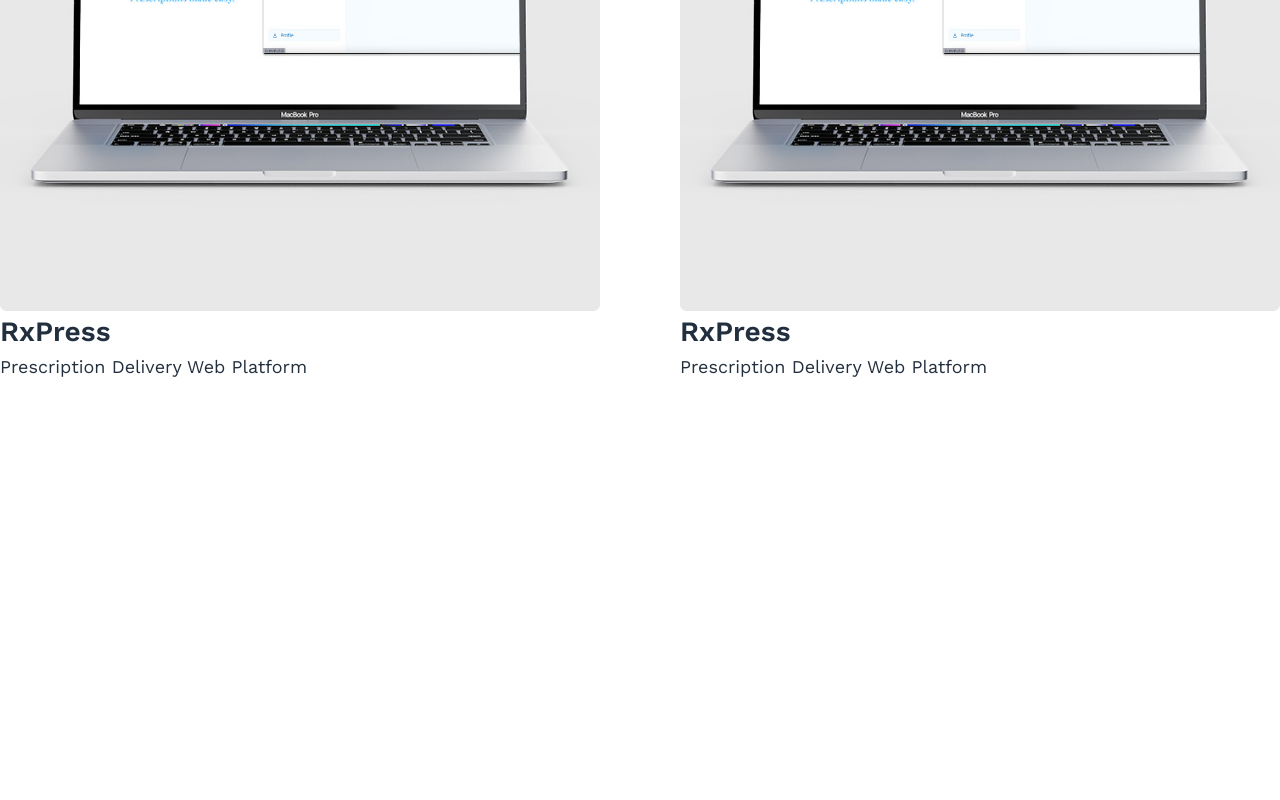
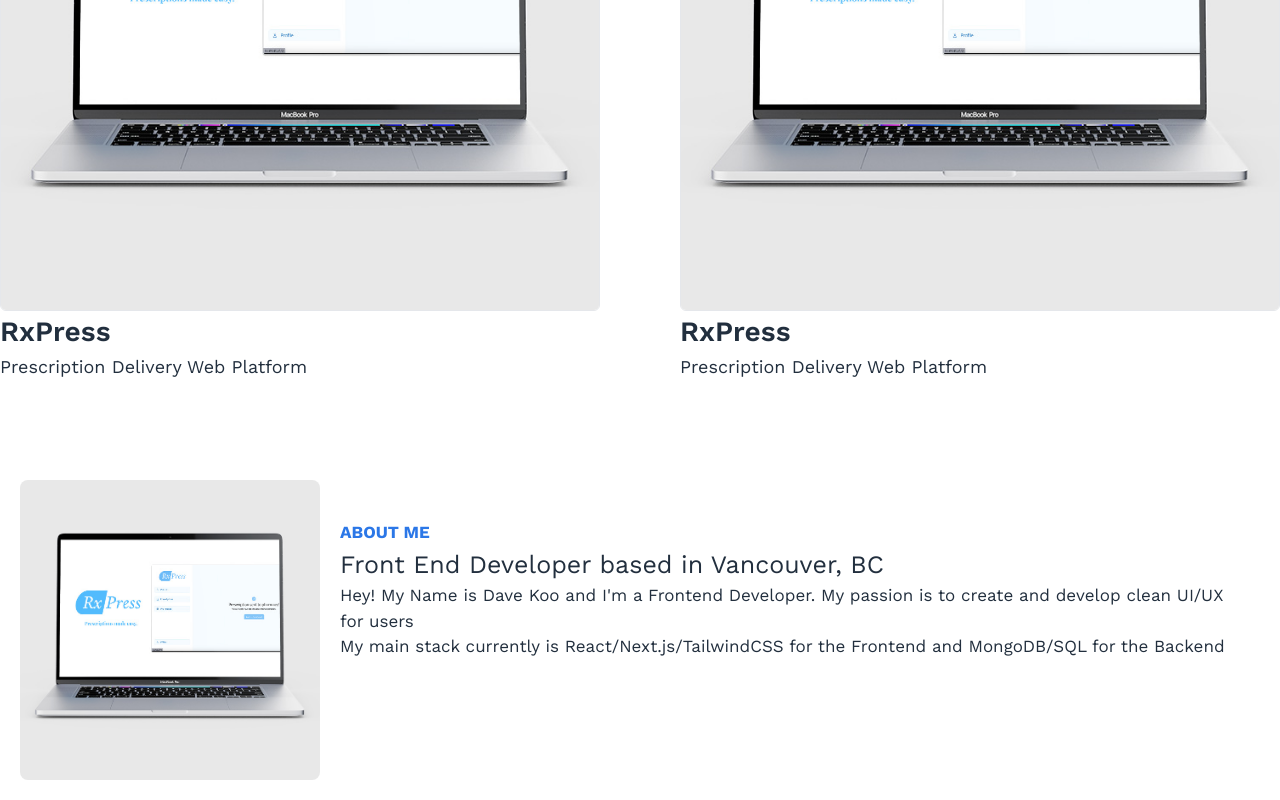
Before and after one commit to davekoo1106/dave.dev, a Next.js app: page / in a window 1280 px wide. Shown: the part 1718-2518 px from the top of the page. Before the commit the page ends 2178 px from the top, so only its background shows below. Built offline with nearby package versions, Linux system fonts and the light colour scheme.

Commit message:
Created about me section

```diff
--- a/app/components/sections/About.jsx
+++ b/app/components/sections/About.jsx
@@ -1,11 +1,19 @@
 import Image from "next/image";
 import Link from "next/link";
+import { rxpressThumb } from "../../assets/";
 
 export default function About(){
     return(
         <main>
-            <div>
-                <h1></h1>
+            <div className="flex flex-co p-5 justify-center items-center">
+                <div className="flex">
+                    <Image className="w-[300px] rounded-lg" src={rxpressThumb}/>
+                    <div className="flex flex-col p-5 mt-5">
+                        <h3 className="font-worksansbold text-[17px] text-primary">ABOUT ME</h3>
+                        <h4 className="font-worksans text-[25px] text-secondary">Front End Developer based in Vancouver, BC</h4>
+                        <p className="font-worksans text-[17px] text-secondary">Hey! My Name is Dave Koo and I'm a Frontend Developer. My passion is to create and develop clean UI/UX for users <br/>My main stack currently is React/Next.js/TailwindCSS for the Frontend and MongoDB/SQL for the Backend</p>
+                    </div>
+                </div>
             </div>
         </main>
     )
```
